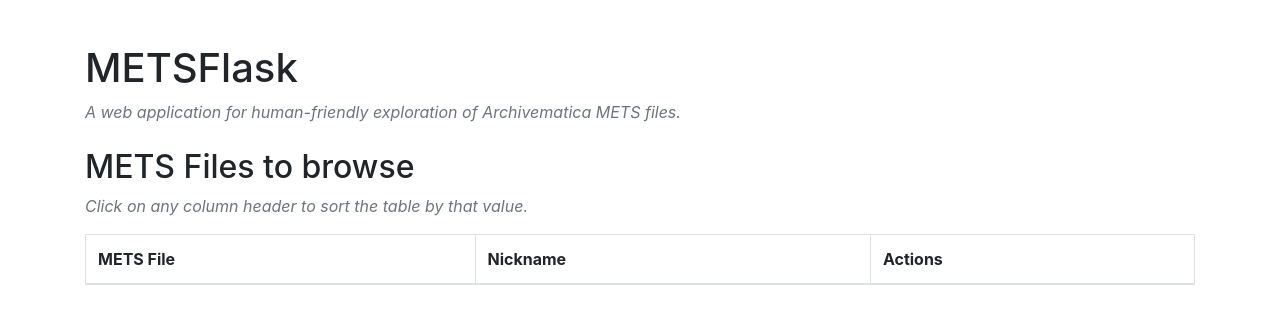
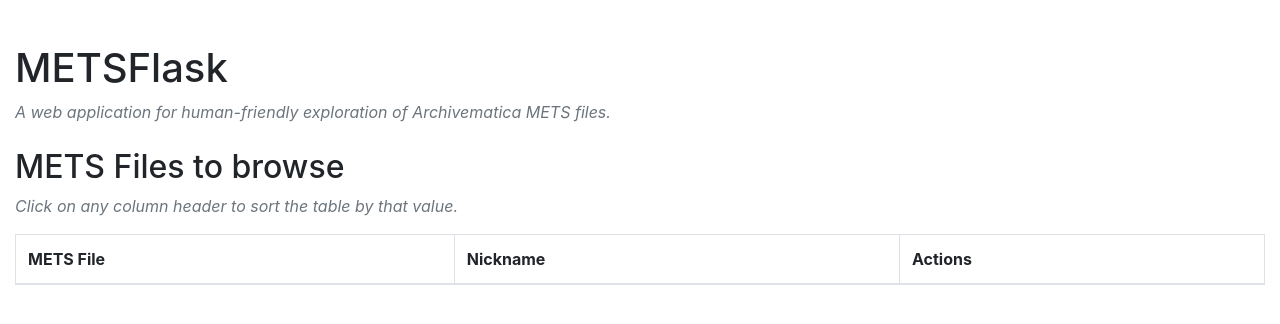
Before and after one commit to tw4l/METSFlask, a Flask app: page / in a window 1280 px wide. Shown: the part 56-380 px from the top of the page. Run offline with Flask 2, Linux system fonts and the light colour scheme; data that the repository does not hold is empty; some libraries are stand-ins or nearby versions.

Commit message:
Use full-width container

```diff
--- a/METSFlask/templates/base.html
+++ b/METSFlask/templates/base.html
@@ -22,7 +22,7 @@
     </ul>
   </div>
 </nav>
-<div class="container" style="margin-top: 20px;">
+<div class="container-fluid" style="margin-top: 20px;">
 {% block content %}{% endblock %}
 </div>
 </body>
```
